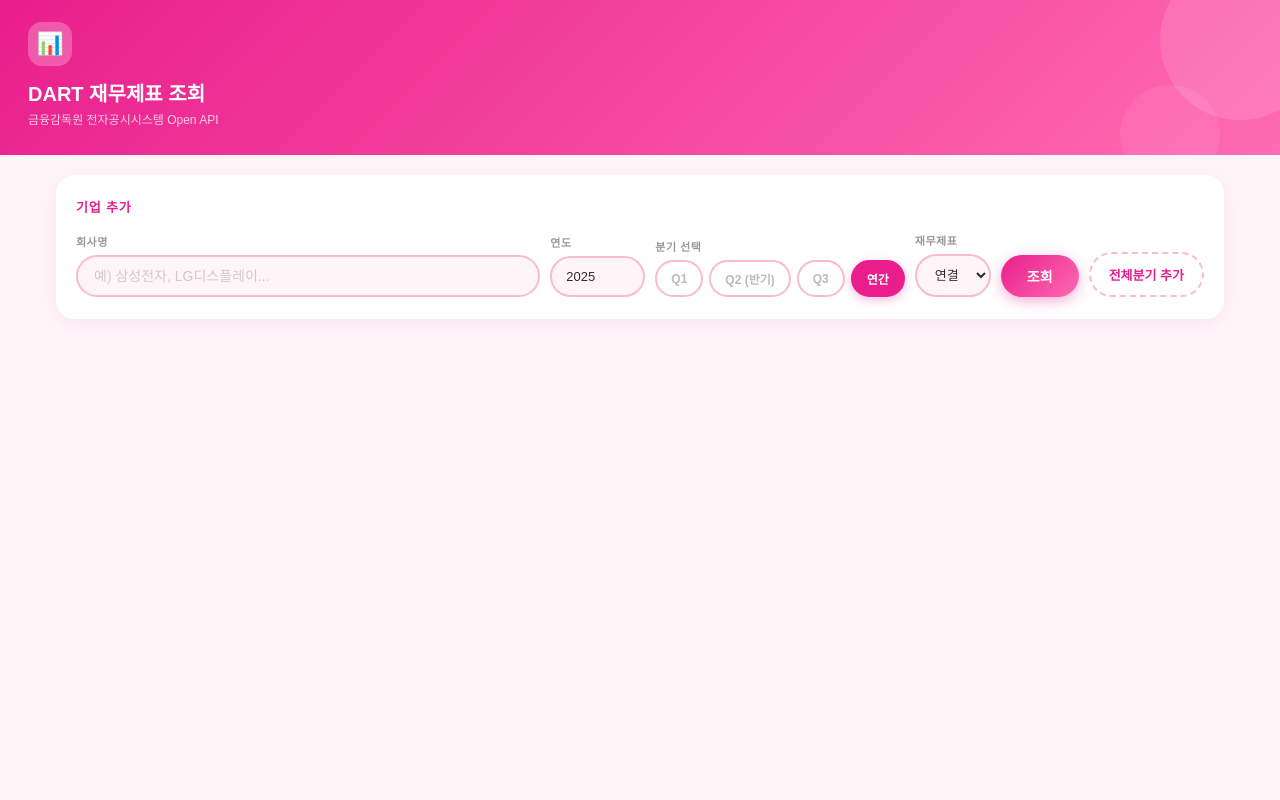
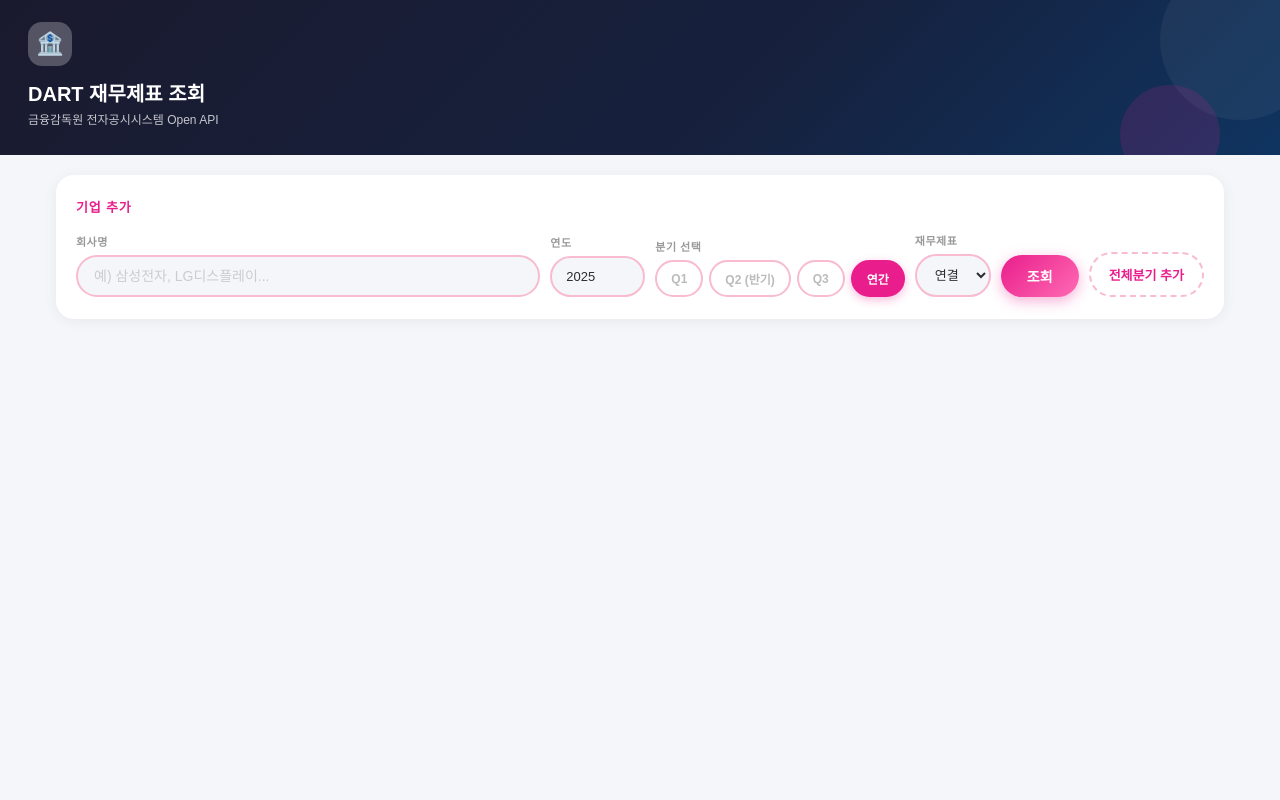
Before and after one commit to whaldus01-gif/DART-CHECK, a Flask app: page / in a window 1280 px wide. Run offline with Flask 3, Linux system fonts and the light colour scheme; parts of the project's set-up code (start-up, migrations or seed data) failed here and were passed over.

Commit message:
UI: 헤더 다크 네이비로 변경, 핑크 포인트만 유지, 이모지 🏦로 교체

```diff
--- a/templates/index.html
+++ b/templates/index.html
@@ -12,12 +12,12 @@
       --pink-dark:  #C2185B;
       --pink-light: #FCE4EC;
       --pink-mid:   #F8BBD0;
-      --bg:         #FFF5F9;
+      --bg:         #F4F6F9;
       --card:       #FFFFFF;
       --text:       #2D2D2D;
       --text-sub:   #999;
       --radius:     18px;
-      --shadow:     0 4px 20px rgba(233,30,140,0.08);
+      --shadow:     0 2px 14px rgba(0,0,0,0.06);
     }
 
     body {
@@ -29,7 +29,7 @@
 
     /* ── 헤더 ────────────────────────────────────── */
     header {
-      background: linear-gradient(135deg, var(--pink) 0%, #FF6BB3 100%);
+      background: linear-gradient(135deg, #1a1a2e 0%, #16213e 60%, #0f3460 100%);
       color: white;
       padding: 22px 28px 28px;
       position: relative;
@@ -40,7 +40,7 @@
       position: absolute;
       top: -40px; right: -40px;
       width: 160px; height: 160px;
-      background: rgba(255,255,255,0.12);
+      background: rgba(255,255,255,0.05);
       border-radius: 50%;
     }
     header::after {
@@ -48,7 +48,7 @@
       position: absolute;
       bottom: -30px; right: 60px;
       width: 100px; height: 100px;
-      background: rgba(255,255,255,0.07);
+      background: rgba(233,30,140,0.15);
       border-radius: 50%;
     }
     .header-inner { position: relative; z-index: 1; }
@@ -331,7 +331,7 @@
     }
 
     thead tr {
-      background: linear-gradient(135deg, var(--pink), #FF6BB3);
+      background: linear-gradient(135deg, #1a1a2e, #0f3460);
       color: white;
     }
     thead th {
@@ -488,7 +488,7 @@
 
 <header>
   <div class="header-inner">
-    <div class="header-logo">📊</div>
+    <div class="header-logo">🏦</div>
     <h1>DART 재무제표 조회</h1>
     <p>금융감독원 전자공시시스템 Open API</p>
   </div>
```
